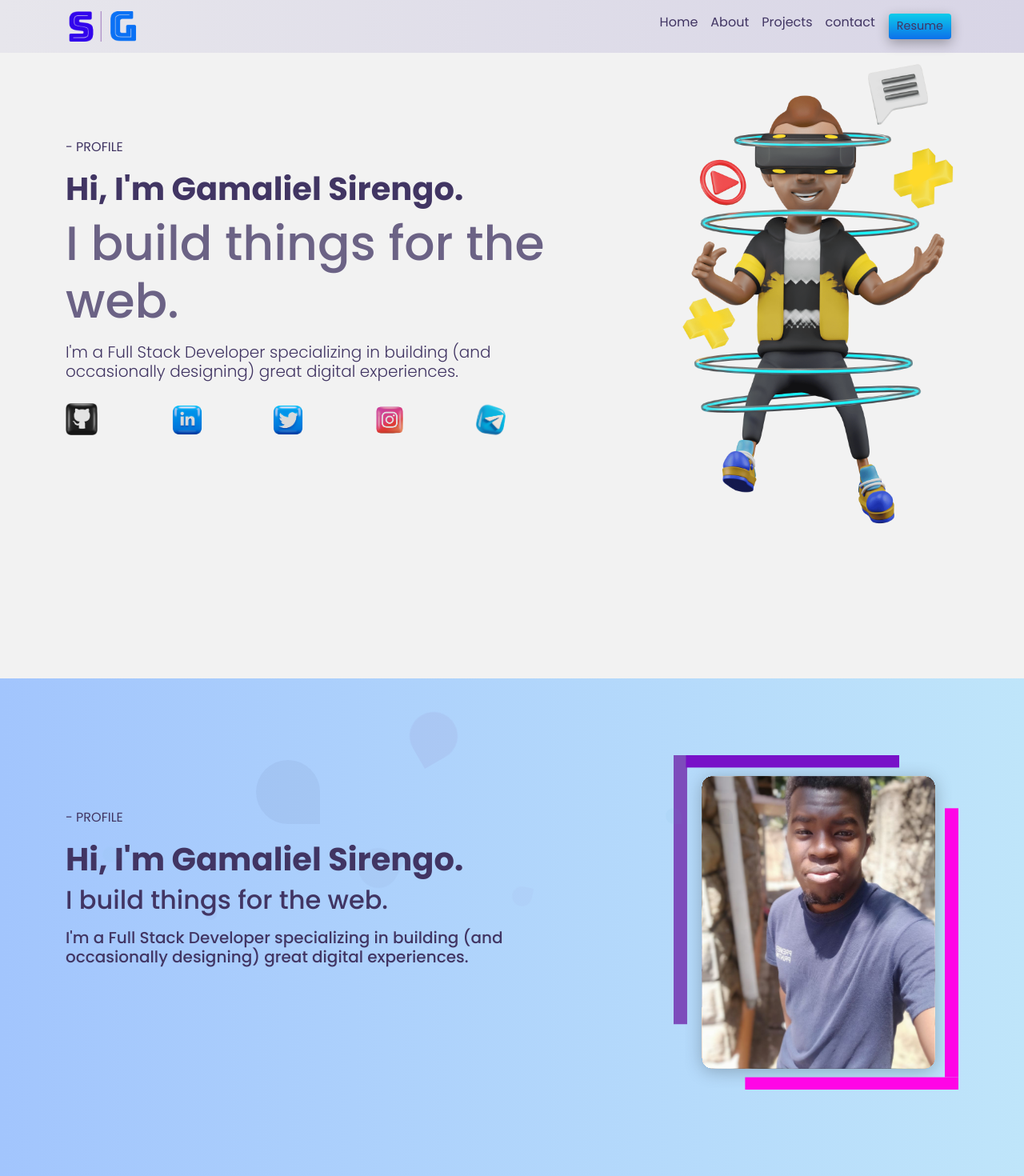
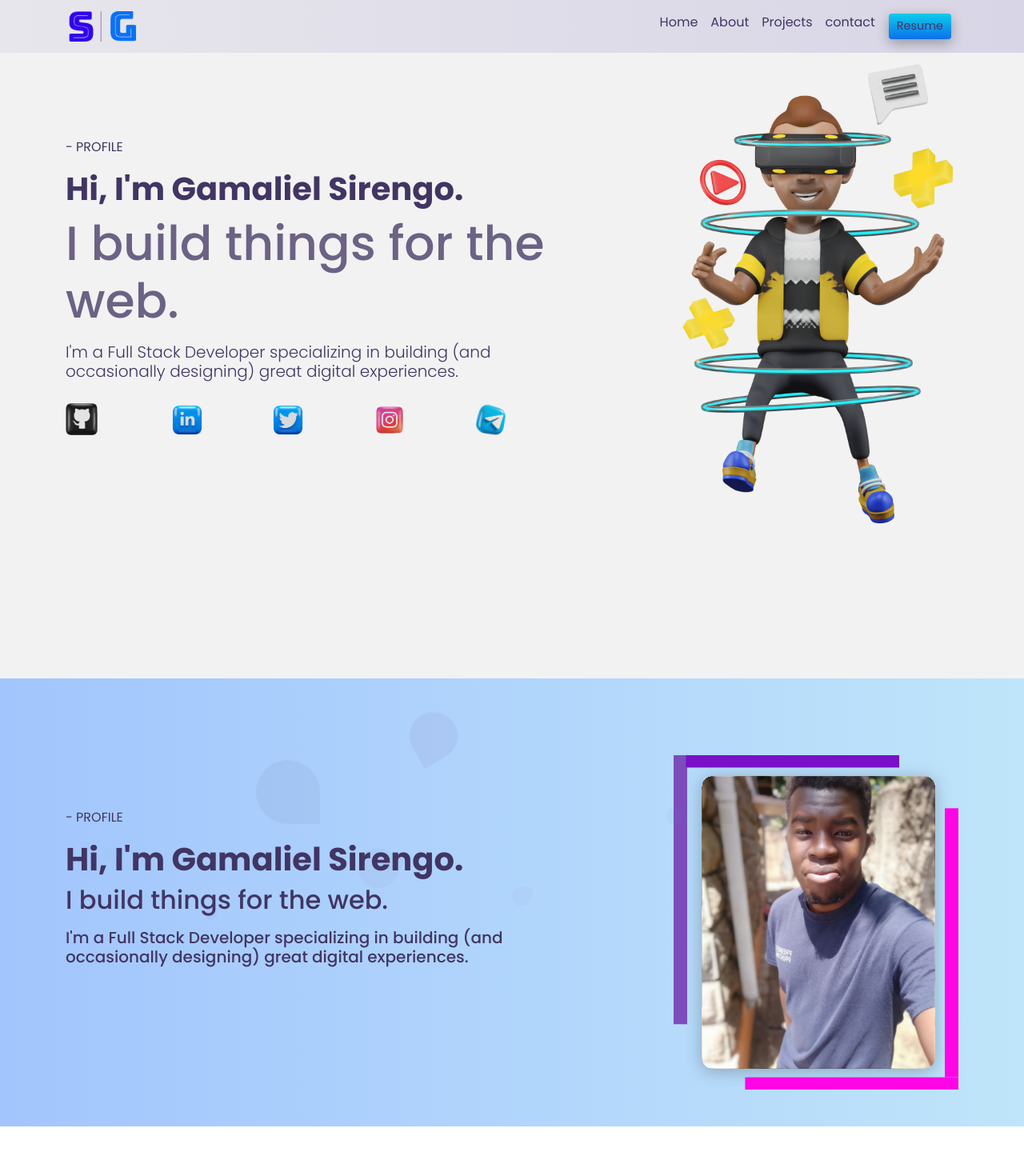
Before and after one commit to sirgama/sirgama.github.io, an Angular app: page / in a window 1280 px wide. Shown: the top 1470 px of the page at 80% size. After the commit the page ends 1408 px from the top, so only its background shows below. Built offline with nearby package versions, Linux system fonts and the light colour scheme; a web font is replaced by a local one.

Commit message:
add media query for about component auto height on small screen

```diff
--- a/src/app/about/about.component.css
+++ b/src/app/about/about.component.css
@@ -1,6 +1,29 @@
 
 .about{
-  height: 100vh;
+  height: 70vh;
   background: rgb(162,197,253);
 background: linear-gradient(90deg, rgba(162,197,253,1) 0%, rgba(191,229,250,1) 100%);
 }
+
+
+
+
+
+
+
+
+
+
+
+
+
+
+
+
+
+
+@media screen and (max-width: 600px) {
+  .about {
+height: auto;
+}
+}
```
